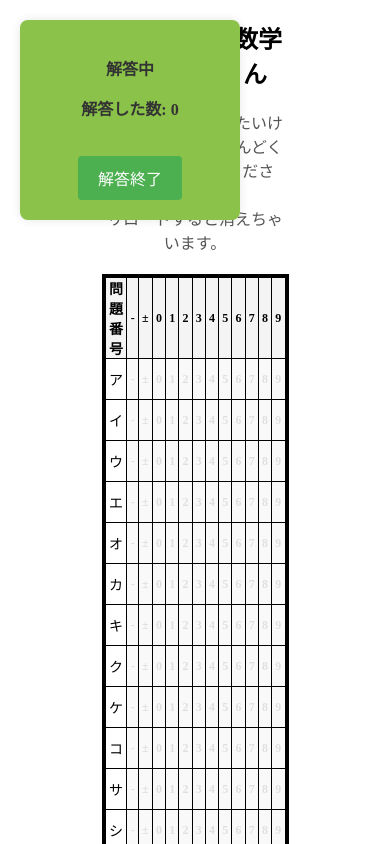
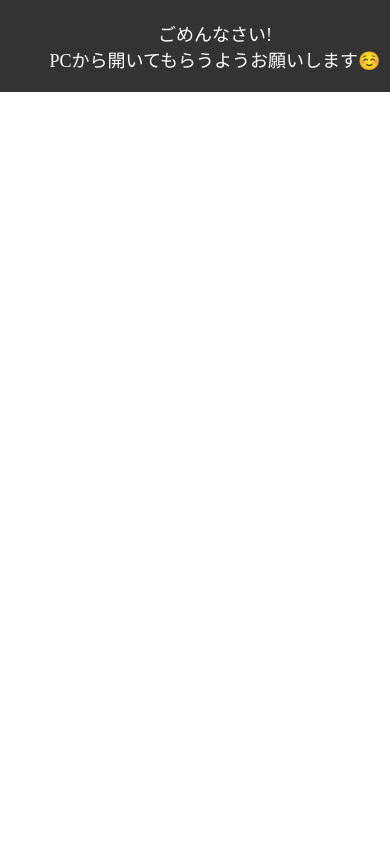
Before and after one commit to kannna5296/kyotsu, a Vue app: page / in a window 390 px wide. Shown: the top 844 px of the page. Built offline with nearby package versions, Linux system fonts and the light colour scheme.

Commit message:
スマホ,タブレットは非対応の旨を追記

```diff
--- a/src/components/Math.vue
+++ b/src/components/Math.vue
@@ -1,5 +1,8 @@
 <template>
-  <div class="container">
+  <div v-if="isMobile" class="mobile-message">
+    ごめんなさい! <br>PCから開いてもらうようお願いします☺️
+  </div>
+  <div v-if="!isMobile" class="container">
     <h1>共通テスト 数学解答用紙くん</h1>
     <p class="description">
       模擬試験ブン回したいけど印刷するのがめんどくさい時に使ってください。<br>リロードすると消えちゃいます。
@@ -75,6 +78,7 @@
 
   <!-- サイドバー -->
   <div
+  v-if="!isMobile"
     class="sidebar"
     :class="{ answering: !isAnsweringEnded, grading: isAnsweringEnded }"
   >
@@ -107,7 +111,7 @@
     </div>
   </div>
 
-  <p class="author">
+  <p v-if="!isMobile" class="author">
     作成者:
     <a href="https://github.com/kannna5296" target="_blank" rel="noopener noreferrer">
       <i class="fab fa-github"></i> GitHub
@@ -122,7 +126,7 @@
 </template>
 
 <script setup lang="ts">
-import { ref, computed } from 'vue';
+import { ref, computed , onMounted, onUnmounted} from 'vue';
 
 // 問題番号を定義（「ア」から「ホ」まで）
 const problems: string[] = [
@@ -218,6 +222,22 @@ const correctCount = computed(() => {
 const correctRate = computed(() => {
   if (answeredCount.value === 0) return 0;
   return (correctCount.value / answeredCount.value) * 100;
+});
+
+
+const isMobile = ref(false);
+
+const checkDevice = () => {
+  isMobile.value = window.innerWidth < 769;
+};
+
+onMounted(() => {
+  checkDevice();
+  window.addEventListener('resize', checkDevice);
+});
+
+onUnmounted(() => {
+  window.removeEventListener('resize', checkDevice);
 });
 </script>
 
@@ -406,4 +426,18 @@ button:disabled {
   background-color: #ffcdd2; /* 赤色 */
 }
 
+.mobile-message {
+  display: block;
+  position: fixed;
+  top: 0;
+  left: 0;
+  width: 100%;
+  background-color: rgba(0, 0, 0, 0.8);
+  color: white;
+  text-align: center;
+  padding: 20px;
+  font-size: 18px;
+  z-index: 1000; /* 画面の上に表示 */
+}
+
 </style>
```
